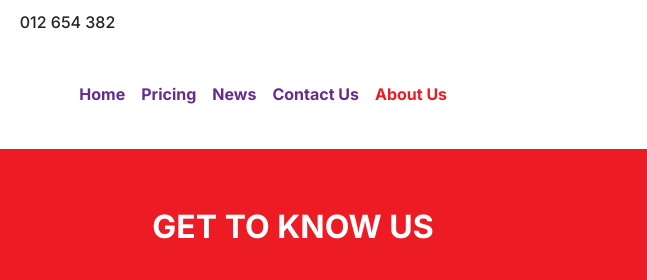
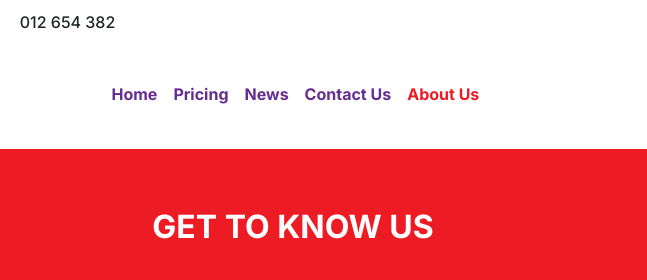
Before and after one commit to JokerMas/JokerMas.github.io, a plain HTML site: page about-us.html in a window 1280 px wide. Shown: the top 280 px of the page, 347-994 px from the left. Drawn offline with nearby package versions, Linux system fonts and the light colour scheme.

Commit message:
Add files via upload

```diff
--- a/about-us.html
+++ b/about-us.html
@@ -122,8 +122,8 @@
           </div>
           <div class="offcanvas-body">
             <ul
-              class="navbar-nav justify-content-center flex-grow-1 pe-3"
-              style="margin-right: 20%"
+              class="navbar-nav justify-content-center flex-grow-1"
+              style="margin-right: 15%"
             >
               <li class="nav-item">
                 <a class="nav-link" href="index.html">Home</a>
```
Also changed, not shown: contact-us.html (+2 -2 lines), index.html (+2 -2 lines), news.html (+2 -2 lines).
